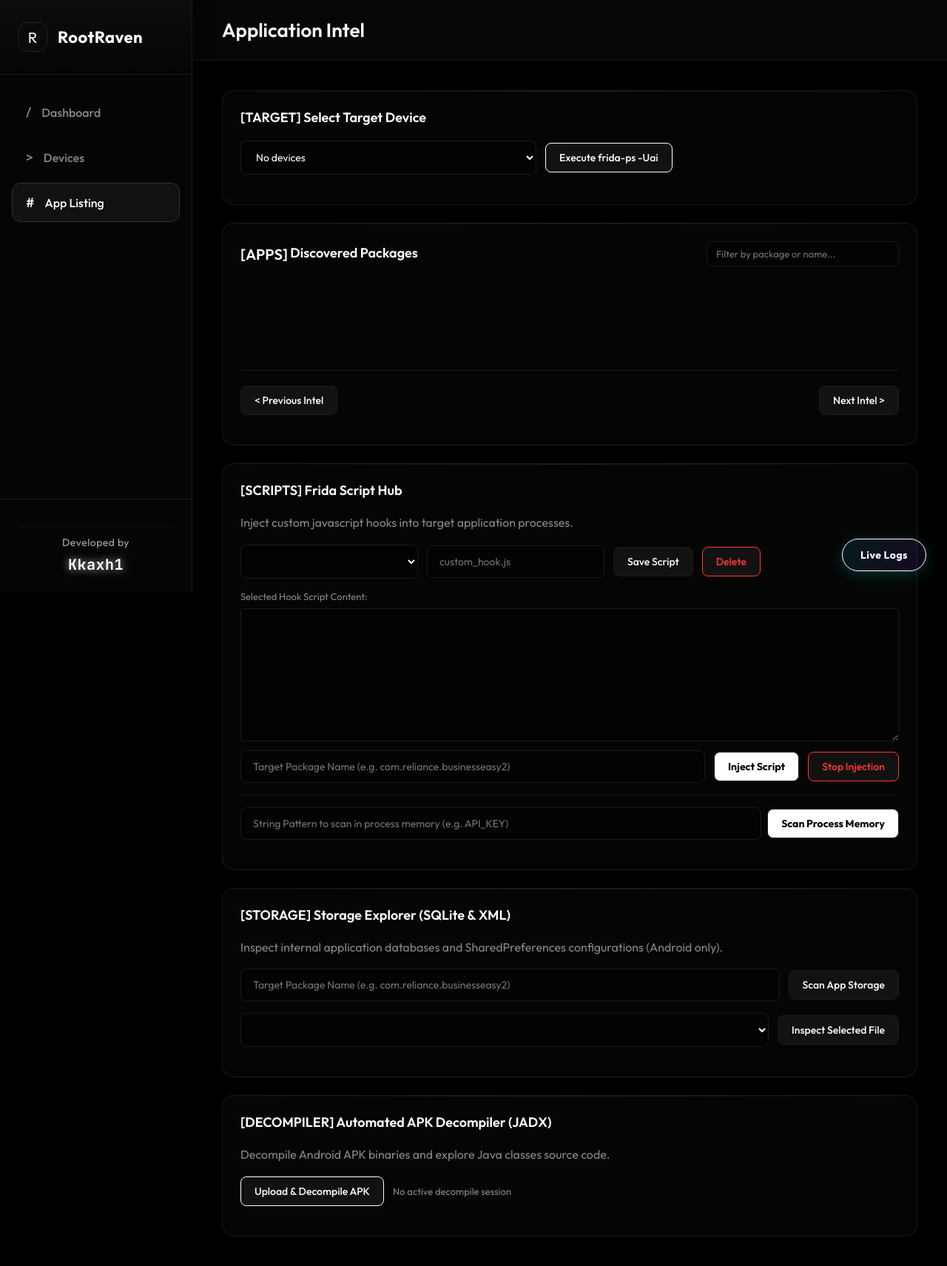
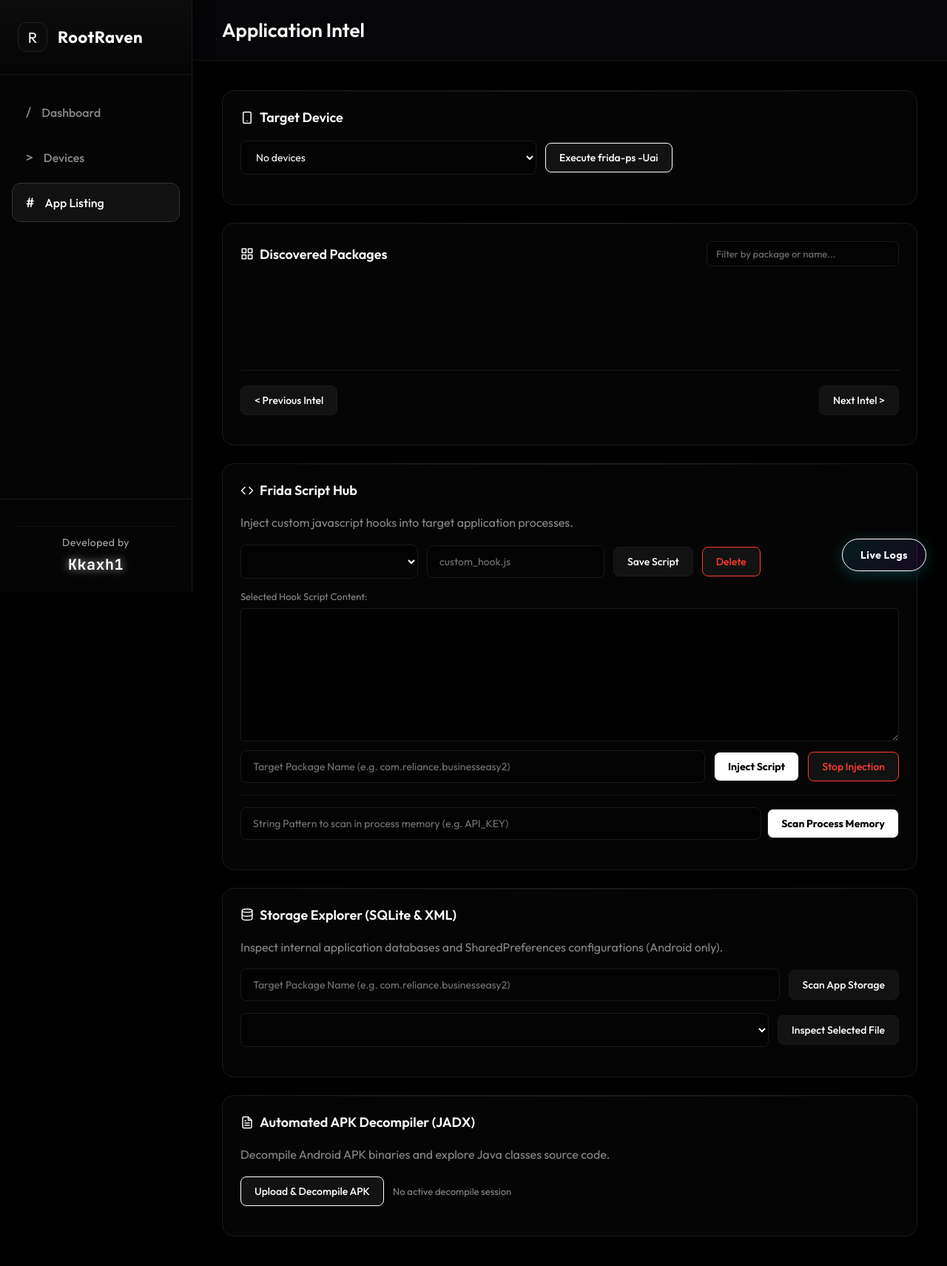
Before and after one commit to Kakaxh1/RootRaven, a Flask app: page /apps in a window 1280 px wide. Shown: the whole page at 74% size. Run offline with Flask 3, Linux system fonts and the light colour scheme; data that the repository does not hold is empty; some libraries are stand-ins or nearby versions.

Commit message:
style: replace all [BRACKET] section titles with modern SVG icons across Dashboard and App Intel

```diff
--- a/templates/apps.html
+++ b/templates/apps.html
@@ -46,7 +46,10 @@
 
       <div class="content">
         <section class="card">
-          <h2>[TARGET] Select Target Device</h2>
+          <h2>
+            <svg width="18" height="18" viewBox="0 0 24 24" fill="none" stroke="currentColor" stroke-width="2" stroke-linecap="round" stroke-linejoin="round" style="vertical-align:middle; color:var(--cyan);"><rect x="5" y="2" width="14" height="20" rx="2" ry="2"></rect><line x1="12" y1="18" x2="12.01" y2="18"></line></svg>
+            <span>Target Device</span>
+          </h2>
           <div class="row">
             <select id="appDeviceSelect" style="flex:1; max-width:400px;"></select>
             <button id="refreshAppsBtn" style="border-color:var(--cyan); color:var(--cyan);">Execute frida-ps -Uai</button>
@@ -55,7 +58,10 @@
 
         <section class="card">
           <h2 style="display:flex; justify-content:space-between; align-items:center;">
-            <span><span style="font-size:20px; vertical-align:middle;">[APPS]</span> Discovered Packages</span>
+            <span style="display:flex; align-items:center; gap:8px;">
+              <svg width="18" height="18" viewBox="0 0 24 24" fill="none" stroke="currentColor" stroke-width="2" stroke-linecap="round" stroke-linejoin="round" style="vertical-align:middle; color:var(--cyan);"><rect x="3" y="3" width="7" height="7"></rect><rect x="14" y="3" width="7" height="7"></rect><rect x="14" y="14" width="7" height="7"></rect><rect x="3" y="14" width="7" height="7"></rect></svg>
+              <span>Discovered Packages</span>
+            </span>
             <input id="appsSearch" placeholder="Filter by package or name..." style="font-size:13px; padding:8px 12px; min-width:260px;" />
           </h2>
 
@@ -69,7 +75,10 @@
         </section>
 
         <section class="card">
-          <h2>[SCRIPTS] Frida Script Hub</h2>
+          <h2>
+            <svg width="18" height="18" viewBox="0 0 24 24" fill="none" stroke="currentColor" stroke-width="2" stroke-linecap="round" stroke-linejoin="round" style="vertical-align:middle; color:var(--cyan);"><polyline points="16 18 22 12 16 6"></polyline><polyline points="8 6 2 12 8 18"></polyline></svg>
+            <span>Frida Script Hub</span>
+          </h2>
           <p>Inject custom javascript hooks into target application processes.</p>
           <div class="row">
             <select id="scriptSelect" style="max-width:250px;"></select>
@@ -93,7 +102,10 @@
         </section>
 
         <section class="card">
-          <h2>[STORAGE] Storage Explorer (SQLite & XML)</h2>
+          <h2>
+            <svg width="18" height="18" viewBox="0 0 24 24" fill="none" stroke="currentColor" stroke-width="2" stroke-linecap="round" stroke-linejoin="round" style="vertical-align:middle; color:var(--cyan);"><ellipse cx="12" cy="5" rx="9" ry="3"></ellipse><path d="M21 12c0 1.66-4 3-9 3s-9-1.34-9-3"></path><path d="M3 5v14c0 1.66 4 3 9 3s9-1.34 9-3V5"></path></svg>
+            <span>Storage Explorer (SQLite & XML)</span>
+          </h2>
           <p>Inspect internal application databases and SharedPreferences configurations (Android only).</p>
           <div class="row">
             <input id="storagePackageName" placeholder="Target Package Name (e.g. com.reliance.businesseasy2)" style="flex:1;" />
@@ -118,7 +130,10 @@
         </section>
 
         <section class="card">
-          <h2>[DECOMPILER] Automated APK Decompiler (JADX)</h2>
+          <h2>
+            <svg width="18" height="18" viewBox="0 0 24 24" fill="none" stroke="currentColor" stroke-width="2" stroke-linecap="round" stroke-linejoin="round" style="vertical-align:middle; color:var(--cyan);"><path d="M14 2H6a2 2 0 0 0-2 2v16a2 2 0 0 0 2 2h12a2 2 0 0 0 2-2V8z"></path><polyline points="14 2 14 8 20 8"></polyline><line x1="16" y1="13" x2="8" y2="13"></line><line x1="16" y1="17" x2="8" y2="17"></line><polyline points="10 9 9 9 8 9"></polyline></svg>
+            <span>Automated APK Decompiler (JADX)</span>
+          </h2>
           <p>Decompile Android APK binaries and explore Java classes source code.</p>
           <div class="row">
             <input type="file" id="decompilerFileInput" accept=".apk" style="display:none;" />
```
Also changed, not shown: templates/index.html (+16 -4 lines).
